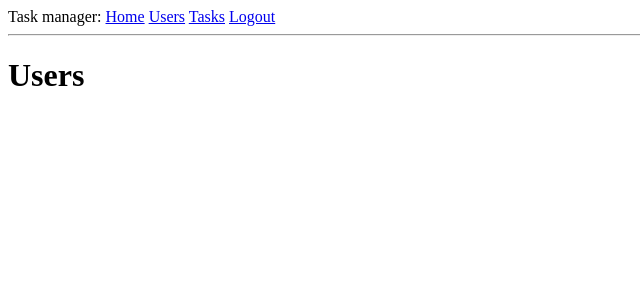
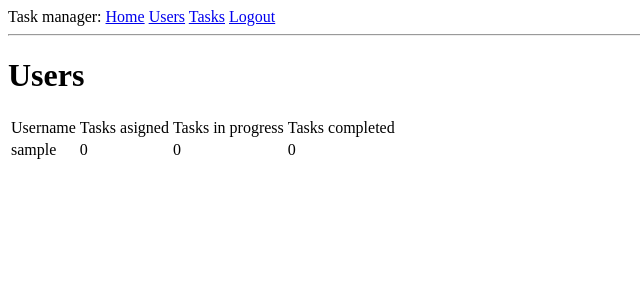
Before and after one commit to SLotAbr/Task_manager, a Flask app: page /users in a window 1280 px wide. Shown: the top 300 px of the page, without its empty margins (0-640 px from the left). Run offline with Flask 3, Linux system fonts and the light colour scheme; the visitor is signed in with stand-in values (Sample User, id 1); data comes from the database, SQL or seed files in the repository; data that the repository does not hold is empty.

Commit message:
items listing

```diff
--- a/app/routes.py
+++ b/app/routes.py
@@ -1,6 +1,6 @@
 from flask import render_template
 from app import app
-from app.models import Task
+from app.models import User, Task
 from flask_login import login_required
 
 
@@ -14,10 +14,12 @@ def index():
 @app.route('/users')
 @login_required
 def users():
-	return render_template('users.html')
+	users = User.query.all()
+	return render_template('users.html', users=users)
 
 
 @app.route('/tasks')
 @login_required
 def tasks():
-	return render_template('tasks.html')
+	tasks = Task.query.all()
+	return render_template('tasks.html', tasks=tasks)
--- a/app/templates/users.html
+++ b/app/templates/users.html
@@ -2,4 +2,20 @@
 
 {% block content %}
 	<h1>Users</h1>
+	<table>
+		<tr>
+			<td>Username</td>
+			<td>Tasks asigned</td>
+			<td>Tasks in progress</td>
+			<td>Tasks completed</td>
+		</tr>
+		{% for user in users %}
+			<tr>
+				<td>{{ user.username }}</td>
+				<td>{{ user.tasks.count() }}</td>
+				<td>{{ user.tasks.filter_by(status='In progress').count() }}</td>
+				<td>{{ user.tasks.filter_by(status='Completed').count() }}</td>
+			</tr>
+		{% endfor %}
+	</table>
 {% endblock %}
```
Also changed, not shown: app/templates/tasks.html (+20 -0 lines).
